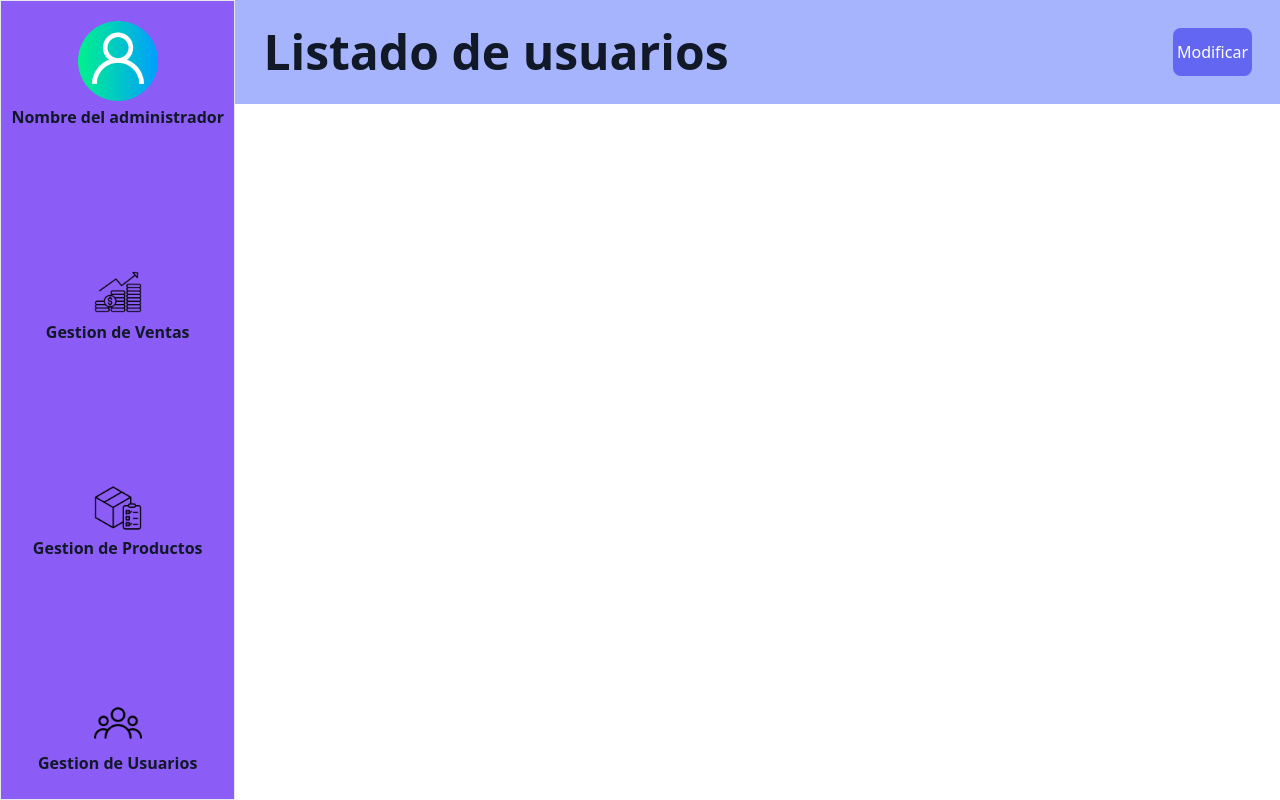
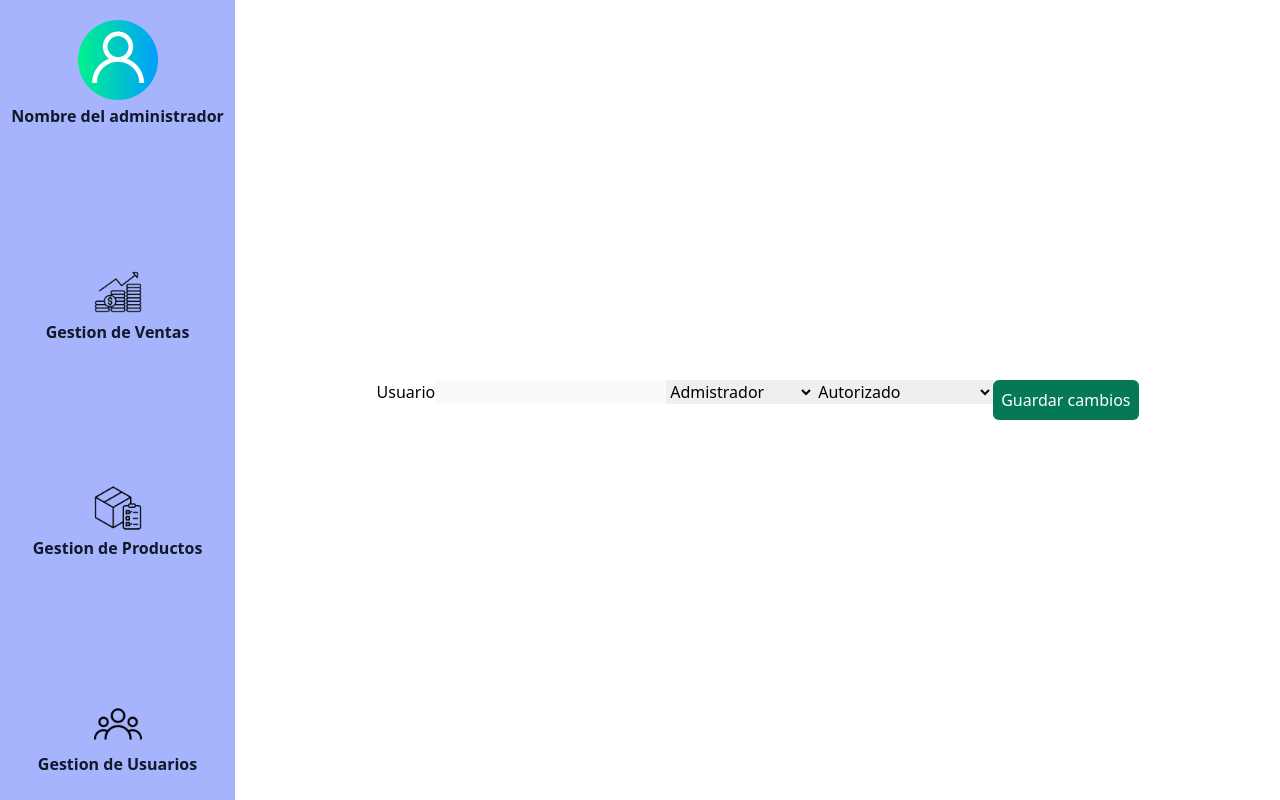
Before and after one commit to MisionTicProyectoweb/ProyectoWeb, a React (Create React App) app: page /bienvenida/usuarios/modificaciones in a window 1280 px wide. Built offline with nearby package versions, Linux system fonts and the light colour scheme.

Commit message:
Agregar el video para la pagina de bienvenida

```diff
--- a/src/App.jsx
+++ b/src/App.jsx
@@ -7,6 +7,7 @@ import { BrowserRouter as Router, Switch, Route } from 'react-router-dom';
 import LayoutPrivado from 'layouts/LayoutPrivado';
 import Bienvenida from 'Pages/Bienvenida';
 import LayoutPublico from 'layouts/LayoutPublico';
+import ModificacionUsuarios from 'Pages/ModificacionUsuarios';
 
 
 export default function App() {
@@ -14,7 +15,7 @@ export default function App() {
         <div>
             <Router>
                 <Switch>
-                    <Route path={["/bienvenida","/bienvenida/usuarios"]}>
+                    <Route path={["/bienvenida","/bienvenida/usuarios", "/bienvenida/productos", "/bienvenida/usuarios/modificaciones"]}>
                         <LayoutPrivado>
                             <Switch>
                                 <Route path="/bienvenida/ventas">
@@ -22,6 +23,9 @@ export default function App() {
                                 </Route>
                                 <Route path="/bienvenida/productos">
                                     <GestionProductos />
+                                </Route>
+                                <Route path="/bienvenida/usuarios/modificaciones">
+                                    <ModificacionUsuarios />
                                 </Route>
                                 <Route path="/bienvenida/usuarios">
                                     <GestionUsuarios />
--- a/src/Pages/Bienvenida.jsx
+++ b/src/Pages/Bienvenida.jsx
@@ -1,9 +1,13 @@
 import React from 'react'
+import Video from "media/videoBienvenida.mp4"
 
 const Bienvenida = () => {
     return (
-        <div>
-            <h1 className="text-gray-800 flex justify-center font-extrabold text-5xl">Bienvenido a T-SOLUTIONS</h1>
+        <div className="h-full w-full relative ">
+            <h1 className="text-gray-800 flex justify-center font-extrabold text-5xl relative z-2">Bienvenido a T-SOLUTIONS</h1>
+            <video className="absolute  object-cover" src={Video} muted autoPlay loop>
+            </video>
+            <div className="h-full w-full relative  "></div>
         </div>
     )
 }
--- a/src/Pages/GestionUsuarios.jsx
+++ b/src/Pages/GestionUsuarios.jsx
@@ -1,13 +1,41 @@
 import React from 'react'
+import { Link } from 'react-router-dom'
+import ModificacionUsuarios from './ModificacionUsuarios'
 
 const GestionUsuarios = () => {
     return (
-        <div className="h-full w-full ">
-           <navbar className="flex flex-row justify-between bg-indigo-300 p-7">
+        <div className="h-full w-full flex flex-col">
+           <div>
+           <navbar className="flex justify-between bg-indigo-400 p-7">
                <h1 className="text-gray-900 font-bold text-5xl ">Listado de usuarios</h1>
+               <Link to="/bienvenida/usuarios/modificaciones">
                <button className="bg-indigo-500 text-white rounded-lg p-1 hover:bg-indigo-600 ">Modificar</button>
+               </Link>
            </navbar>
-
+           </div>
+           <div className="flex flex-col pt-32 items-center">
+           <table cellPadding="10" >
+                <thead>
+                    <tr>
+                        <th>Usuario</th>
+                        <th>Rol</th>
+                        <th>Estado</th>
+                    </tr>
+                </thead>
+                <tbody>
+                    <tr>
+                        <td > Administrador X</td>
+                        <td>Administrador</td>
+                        <td>Autorizado</td>
+                    </tr>
+                    <tr>
+                        <td>Fidel Castro</td>
+                        <td>Vendedor</td>
+                        <td>Autorizado</td>
+                    </tr>
+                </tbody>
+           </table>
+           </div>
         </div>
     )
 }
--- /dev/null
+++ b/src/Pages/ModificacionUsuarios.jsx
@@ -0,0 +1,66 @@
+import React, {useEffect, useState, useRef} from 'react'
+
+const listadoDeUsuarios=[
+    {
+        usuario:"Administrador X",
+        rol:"Administrador",
+        estado:"Autorizado"
+    },
+    {
+        usuario:"Nicolas",
+        rol:"Vendedor",
+        estado:"Autorizado"
+    },
+    {
+        usuario:"Pepe",
+        rol:"",
+        estado:"Pendiente"
+    }
+
+];
+
+
+const ModificacionUsuarios = () => {
+    return (
+        <div className="flex">
+            <form  className="flex flex-row">
+                <label htmlFor="usuario">
+                Usuario
+                <input name="usuario"
+                type="text"
+
+                disabled
+
+                />
+                </label>
+                <label htmlFor="rol">
+                    <select ClassName="bg-gray-100 border border-gray-600 p-2 rounded-lg m-2"
+                        name="rol"
+                        >
+                        <option disabled>Seleccione un rol</option>
+                        <option >Admistrador</option>
+                        <option >Vendedor</option>
+                    </select>
+                </label>
+                <label htmlFor="estado">
+                    <select ClassName="bg-gray-100 border border-gray-600 p-2 rounded-lg m-2"
+                    name="estado"
+
+                    >
+                        <option disabled>Seleccione un estado </option>
+                        <option >Autorizado</option>
+                        <option >No autorizado</option>
+                        <option >Pendiente</option>
+                    </select>
+                </label>
+                <button
+                type="submit"
+                className="bg-green-700 text-white p-2 rounded-md hover:bg-green-800 ">
+                Guardar cambios
+                </button>
+            </form>
+        </div>
+    )
+}
+
+export default ModificacionUsuarios
--- a/src/components/SideBarAdmin.jsx
+++ b/src/components/SideBarAdmin.jsx
@@ -7,7 +7,7 @@ import { Link } from "react-router-dom"
 
 const SideBarAdmin=()=>{
     return(
-        <div className="flex flex-col w-72 border bg-purple-500 pt-5 pb-5 items-center">
+        <div className="flex flex-col w-72  bg-indigo-300 pt-5 pb-5 items-center ">
         <ul className="flex flex-col justify-between h-full ">
             <li className="flex flex-col items-center">
                 <img className="w-20 cursor-pointer" src={IconoAdminis} alt="Icono administrador" />
```
Also changed, not shown: 1 other file (tests, documents, lock files or other folders).
